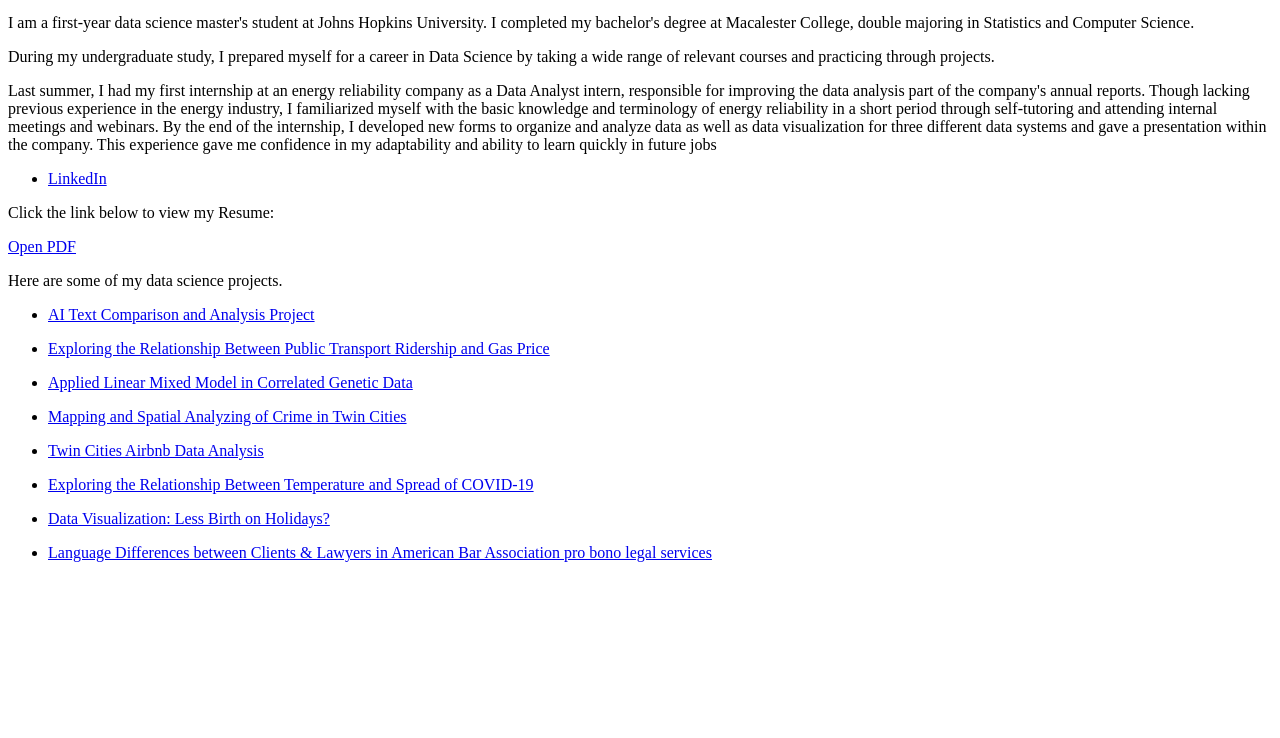
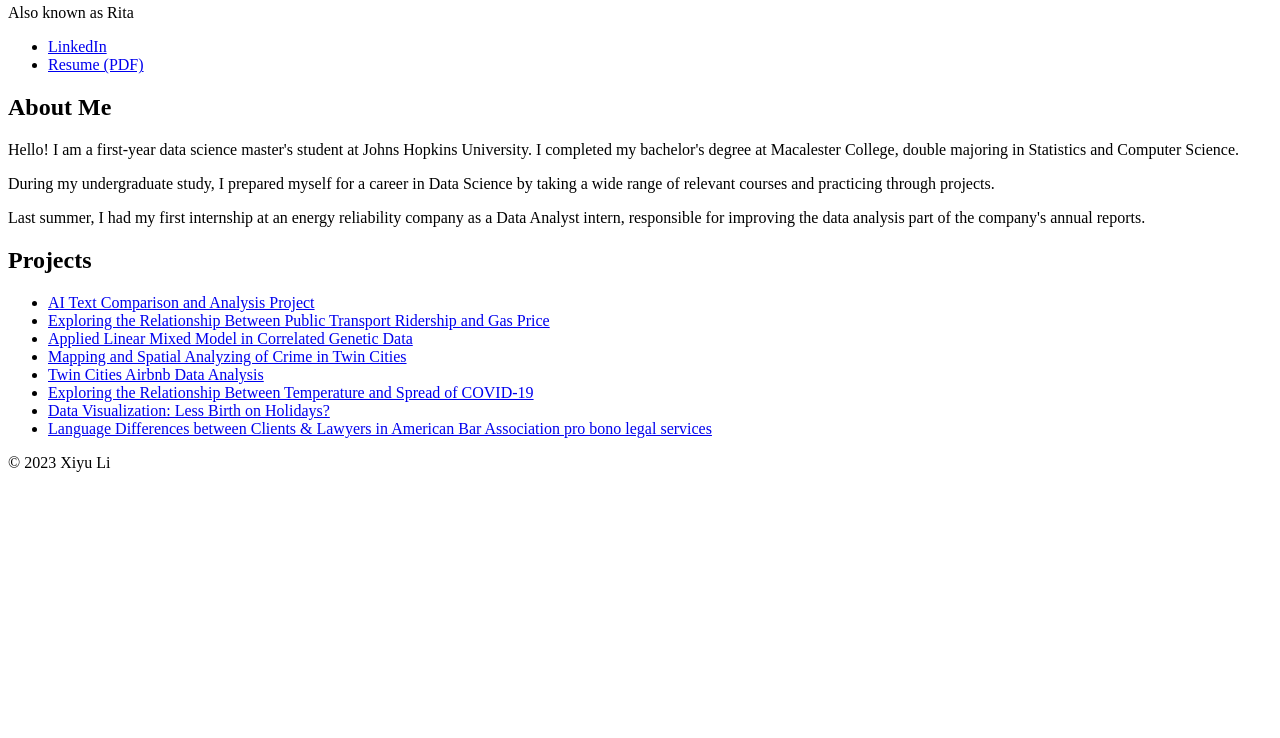
Before and after one commit to Rita-Li527/Rita-Li527.github.io, a plain HTML site: page index.html in a window 1280 px wide. Shown: the part 62-800 px from the top of the page. Drawn offline with Linux system fonts and the light colour scheme.

Commit message:
Update index.html

```diff
--- a/index.html
+++ b/index.html
@@ -1,53 +1,55 @@
-<p>Hello! </p>
-<p>My Name is <strong>Xiyu Li</strong>. You can also call me <strong>Rita</strong>. This is my personal website. </p>
-<p>I am a first-year data science master's student at Johns Hopkins University. I completed my bachelor's degree at Macalester College, double majoring in Statistics and Computer Science. </p>
-<p>During my undergraduate study, I prepared myself for a career in Data Science by taking a wide range of relevant courses and practicing through projects.</p>
-<p>Last summer, I had my first internship at an energy reliability company as a Data Analyst intern,
-responsible for improving the data analysis part of the company's annual reports. Though lacking
-previous experience in the energy industry, I familiarized myself with the basic knowledge and
-terminology of energy reliability in a short period through self-tutoring and attending internal
-meetings and webinars. By the end of the internship, I developed new forms to organize and
-analyze data as well as data visualization for three different data systems and gave a presentation
-within the company. This experience gave me confidence in my adaptability and ability to learn
-quickly in future jobs</p>
+<html lang="en">
+<head>
+    <meta charset="UTF-8">
+    <meta name="viewport" content="width=device-width, initial-scale=1.0">
+    <title>Xiyu Li - Data Science Portfolio</title>
+    <link rel="stylesheet" href="styles.css">
+</head>
+<body>
+    <header>
+        <h1>Xiyu Li</h1>
+        <p>Also known as Rita</p>
+    </header>
 
-<ul>
-  <li> <a href="https://www.linkedin.com/in/xiyu-li-4628561a1">LinkedIn</a> </li>
-</ul>
+    <nav>
+        <ul>
+            <li><a href="https://www.linkedin.com/in/xiyu-li-4628561a1" target="_blank">LinkedIn</a></li>
+            <li><a href="https://rita-li527.github.io/Resume-intern.jpg" target="_blank">Resume (PDF)</a></li>
+        </ul>
+    </nav>
 
-<p>Click the link below to view my Resume:</p>
-    <a href="https://rita-li527.github.io/Resume-intern.jpg" target="_blank">Open PDF</a>
+    <section id="about">
+        <h2>About Me</h2>
+        <p>
+            Hello! I am a first-year data science master's student at Johns Hopkins University. I completed my bachelor's degree at Macalester College, double majoring in Statistics and Computer Science.
+        </p>
+        <p>
+            During my undergraduate study, I prepared myself for a career in Data Science by taking a wide range of relevant courses and practicing through projects.
+        </p>
+        <p>
+            Last summer, I had my first internship at an energy reliability company as a Data Analyst intern, responsible for improving the data analysis part of the company's annual reports.
+        </p>
+        <!-- Add more content here -->
+    </section>
 
-<p>Here are some of my data science projects.</p>
+    <section id="projects">
+        <h2>Projects</h2>
+        <ul>
+            <li><a href="https://rita-li527.github.io/Comp440-JustRun/">AI Text Comparison and Analysis Project</a></li>
+            <li><a href="https://jennylipro.shinyapps.io/multiple_plot_with_leaflet_demo/">Exploring the Relationship Between Public Transport Ridership and Gas Price</a></li>
+            <li> <a href="https://docs.google.com/presentation/d/e/2PACX-1vToClj-wxKmct0tEuOtLD4c1fwOtPd2ytoRVDNRIJxa9uHyLqJb9AI7eQHAbVecX6hKgZmHy6OkceNa/pub?start=false&loop=false&delayms=3000"> Applied Linear Mixed Model in Correlated Genetic Data</a> </li>
+            <li> <a href="https://rpubs.com/Rita-Li527/correlated-data-project"> Mapping and Spatial Analyzing of Crime in Twin Cities</a> </li>
+<li> <a href="https://observablehq.com/@yutongwu/twin-cities-airbnb-data-analysis-how-to-choose-a-suitable-hot"> Twin Cities Airbnb Data Analysis</a> </li>
+<li> <a href="https://rita-li527.github.io/finalproject"> Exploring the Relationship Between Temperature and Spread of COVID-19</a> </li>
+<li> <a href="https://rita-li527.github.io/Rita_Li_Data_Visualization_HW1.html"> Data Visualization: Less Birth on Holidays?</a> </li>
+<li> <a href="https://jennylipro.shinyapps.io/word_cloud/"> Language Differences between Clients & Lawyers in American Bar Association  pro bono legal services</a> </li>
 
-<ul>
-  <li> <a href="https://rita-li527.github.io/Comp440-JustRun/">AI Text Comparison and Analysis Project	</a> </li>
-</ul>
 
-<ul>
-  <li> <a href="https://jennylipro.shinyapps.io/multiple_plot_with_leaflet_demo/">Exploring the Relationship Between Public Transport Ridership and Gas Price</a> </li>
-</ul>
+        </ul>
+    </section>
 
-<ul>
-  <li> <a href="https://docs.google.com/presentation/d/e/2PACX-1vToClj-wxKmct0tEuOtLD4c1fwOtPd2ytoRVDNRIJxa9uHyLqJb9AI7eQHAbVecX6hKgZmHy6OkceNa/pub?start=false&loop=false&delayms=3000"> Applied Linear Mixed Model in Correlated Genetic Data</a> </li>
-</ul>
-
-<ul>
-  <li> <a href="https://rpubs.com/Rita-Li527/correlated-data-project"> Mapping and Spatial Analyzing of Crime in Twin Cities</a> </li>
-</ul>
-
-<ul>
-  <li> <a href="https://observablehq.com/@yutongwu/twin-cities-airbnb-data-analysis-how-to-choose-a-suitable-hot"> Twin Cities Airbnb Data Analysis</a> </li>
-</ul>
-
-<ul>
-  <li> <a href="https://rita-li527.github.io/finalproject"> Exploring the Relationship Between Temperature and Spread of COVID-19</a> </li>
-</ul>
-
-<ul>
-  <li> <a href="https://rita-li527.github.io/Rita_Li_Data_Visualization_HW1.html"> Data Visualization: Less Birth on Holidays?</a> </li>
-</ul>
-
-<ul>
-  <li> <a href="https://jennylipro.shinyapps.io/word_cloud/"> Language Differences between Clients & Lawyers in American Bar Association  pro bono legal services</a> </li>
-</ul>
+    <footer>
+        <p>&copy; 2023 Xiyu Li</p>
+    </footer>
+</body>
+</html>
```
